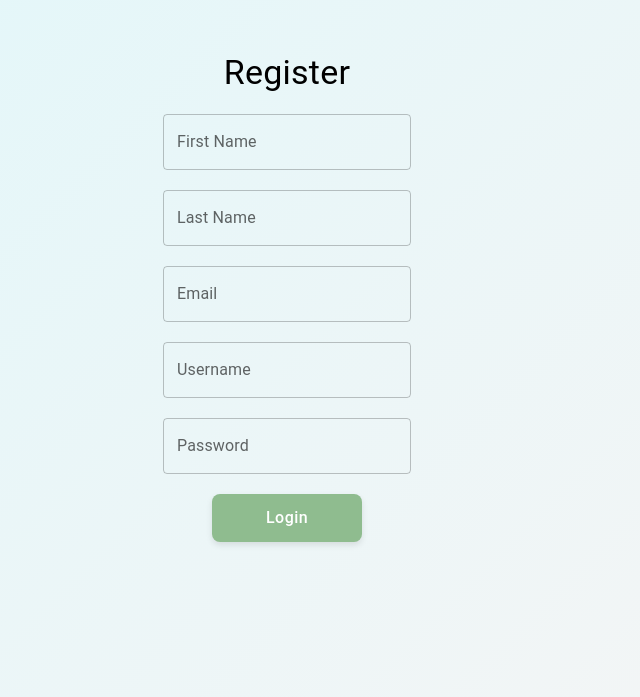
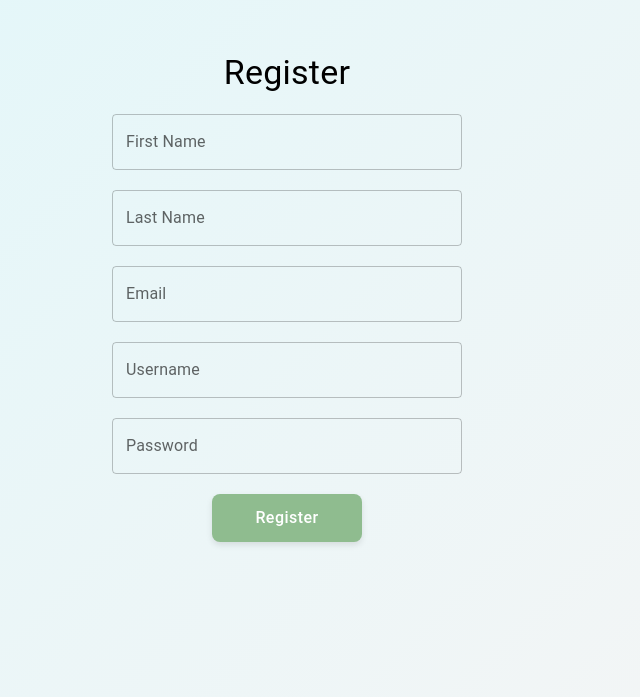
Before and after one commit to rymbowman/Task-Management-App---Frontend, a React (Vite) app in the folder Checkbox-Frontend/: page /register in a window 1280 px wide. Shown: the part 103-800 px from the top of the page, without its empty margins (353-993 px from the left). Built offline with nearby package versions, Linux system fonts and the light colour scheme.

Commit message:
Update register button text and isValid prop passing error in InputBox component

```diff
--- a/Checkbox-Frontend/src/components/InputBox.jsx
+++ b/Checkbox-Frontend/src/components/InputBox.jsx
@@ -1,24 +1,24 @@
-import { styled, TextField } from "@mui/material";
+import { TextField } from "@mui/material";
 import PropTypes from "prop-types";
 import "../styles/App.css";
 
-const StyledTextField = styled(TextField)(({ isValid }) => ({
-  "& .MuiOutlinedInput-root": {
-    "& fieldset": {
-      border: isValid ? "" : "2px solid red",
-    },
-  },
-}));
 const InputBox = ({ label, name, value, onChange, isValid }) => {
   return (
     <>
-      <StyledTextField
+      <TextField
         label={label}
         name={name}
         value={value}
         onChange={onChange}
         variant="outlined"
-        isValid={isValid}
+        sx={{
+          width: "350px",
+          "& .MuiOutlinedInput-root": {
+            "& fieldset": {
+              border: isValid ? "" : "2px solid red",
+            },
+          },
+        }}
       />
     </>
   );
--- a/Checkbox-Frontend/src/pages/Register.jsx
+++ b/Checkbox-Frontend/src/pages/Register.jsx
@@ -110,7 +110,11 @@ const Register = () => {
         onChange={handleChange}
         isValid={formValidity.password}
       />
-      <PrimaryBtn buttonText="Login" value="login" onClick={handleClick} />
+      <PrimaryBtn
+        buttonText="Register"
+        value="register"
+        onClick={handleClick}
+      />
     </RegisterPage>
   );
 };
```
